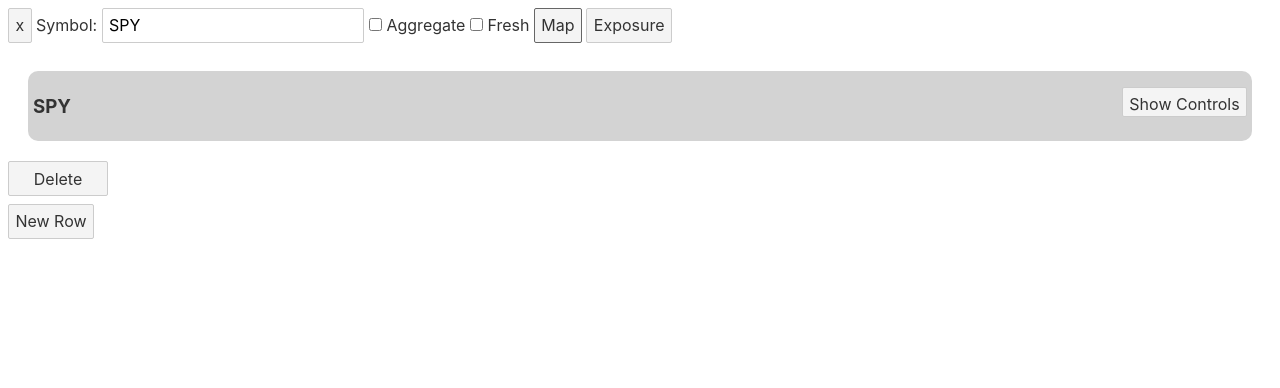
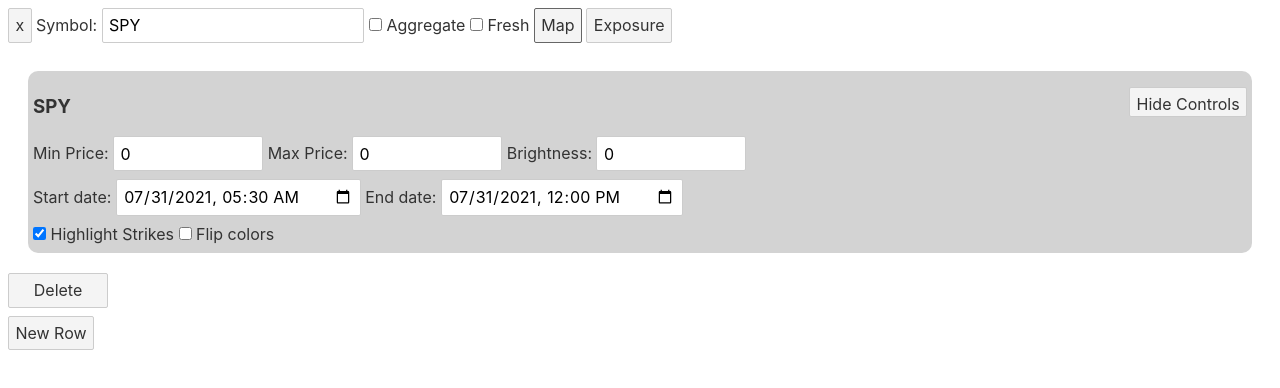
Before and after one commit to jrdngr/market_analyzer, a Svelte app in the folder frontend/: page / in a window 1280 px wide. Both pictures are taken after a click on the button "Map". Shown: the top 388 px of the page. Built offline with nearby package versions, Linux system fonts and the light colour scheme; no server answers.

Commit message:
Changed control defaults

```diff
--- a/frontend/src/components/GammaExposure.svelte
+++ b/frontend/src/components/GammaExposure.svelte
@@ -9,7 +9,7 @@
         fresh: false,
     };
 
-    let showControls = false;
+    let showControls = true;
 
     let minStrike = 0;
     let maxStrike = 0;
--- a/frontend/src/components/GammaMap.svelte
+++ b/frontend/src/components/GammaMap.svelte
@@ -12,7 +12,7 @@
     let data = null;
     let reducedData = null;
 
-    let showControls = false;
+    let showControls = true;
 
     let minPrice = 0;
     let maxPrice = 0;
```
